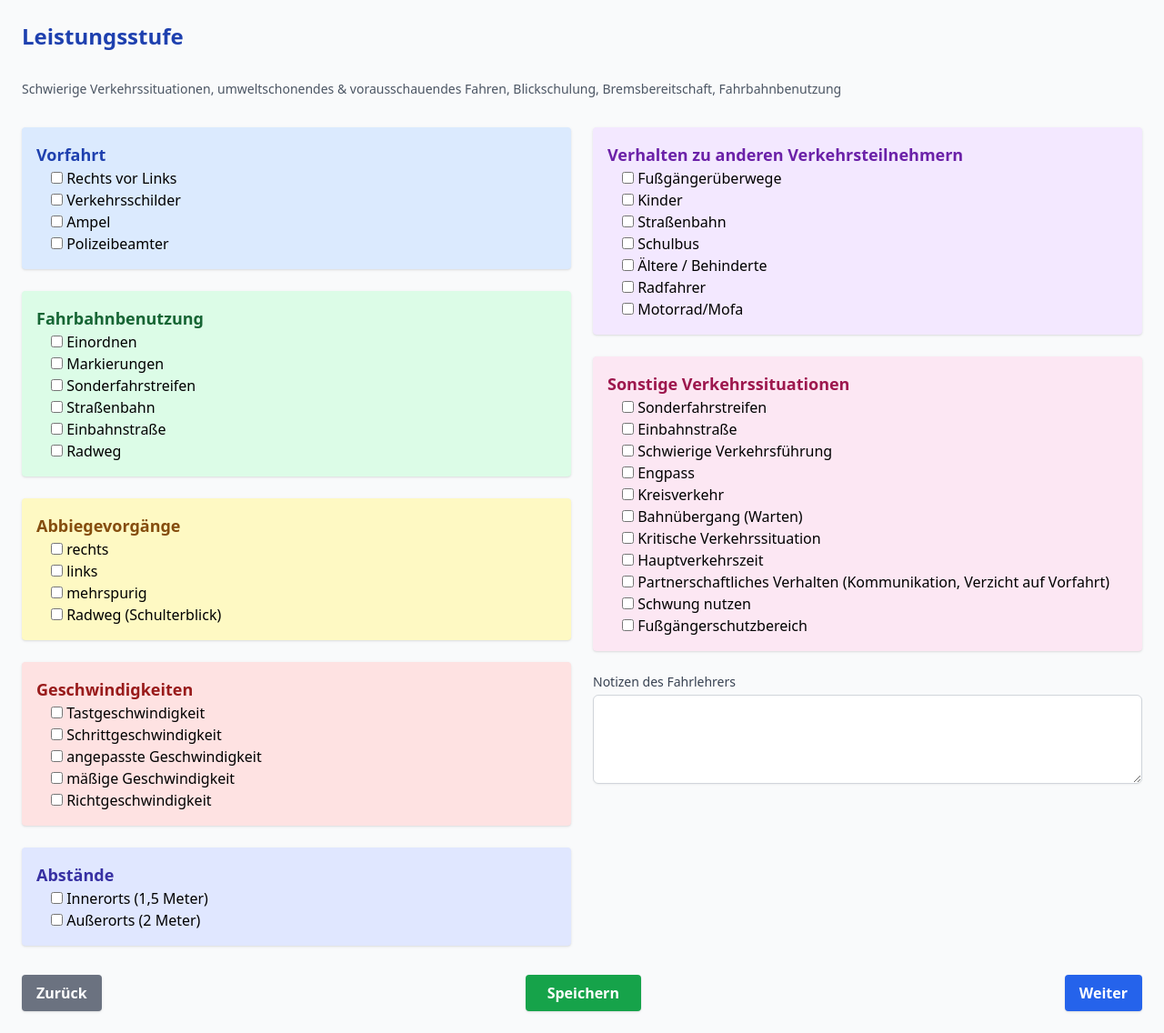
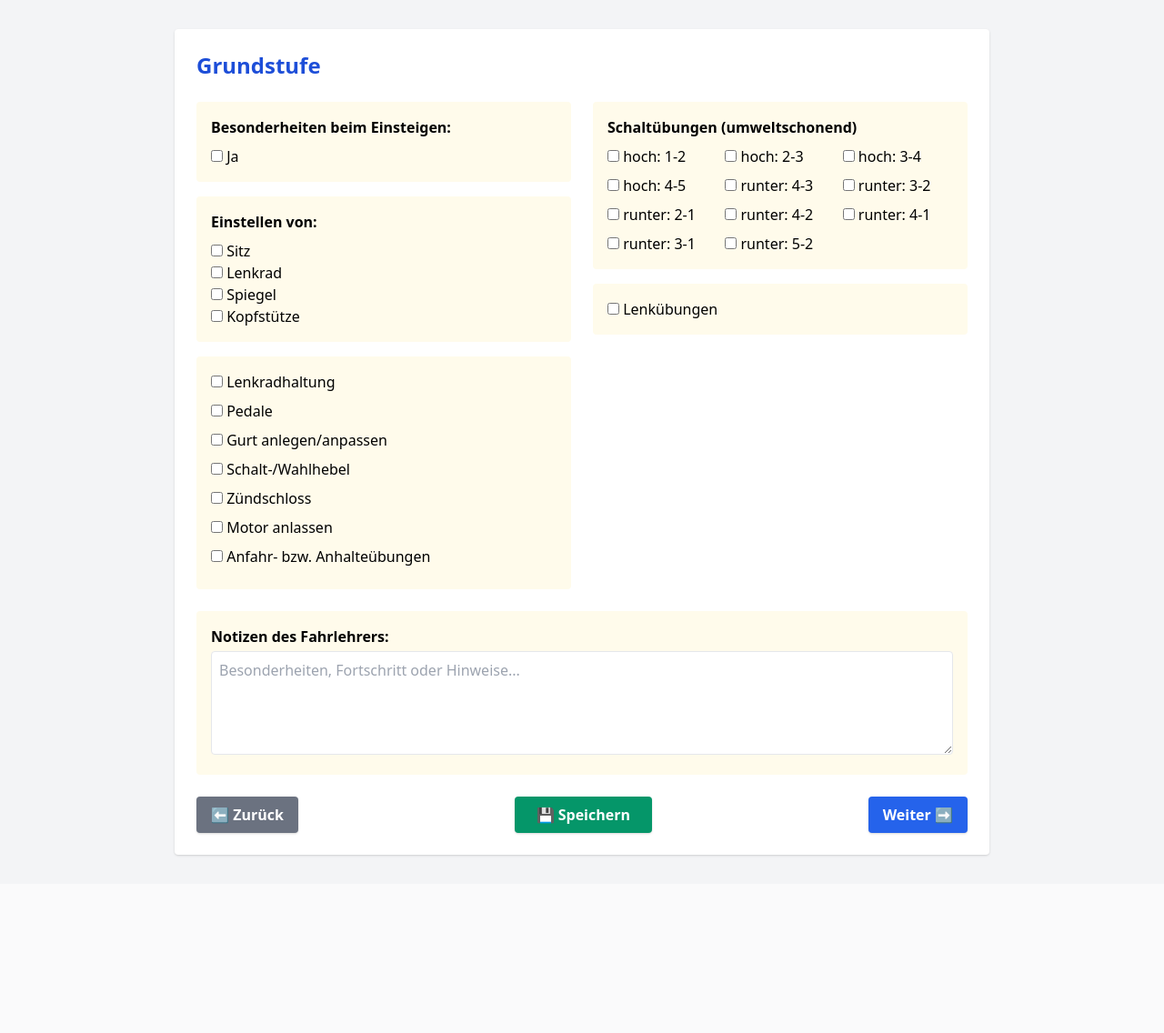
Before and after one commit to eyfahrlehrer/schuelerakte, a Flask app: template templates/grundstufe.html in a window 1280 px wide. Shown: the whole page at 91% size. After the commit the page ends 942 px from the top, so only its background shows below. Run offline with Flask 3, Linux system fonts and the light colour scheme; the template is opened without the code that fills it, so the values that code supplies are empty; some libraries are stand-ins or nearby versions.

Commit message:
Update grundstufe.html

```diff
--- a/templates/grundstufe.html
+++ b/templates/grundstufe.html
@@ -2,128 +2,90 @@
 <html lang="de">
 <head>
   <meta charset="UTF-8">
-  <title>Leistungsstufe</title>
-  <script src="https://cdn.tailwindcss.com"></script>
+  <title>Grundstufe – Ausbildungsdiagrammkarte</title>
+  <link href="https://cdn.jsdelivr.net/npm/tailwindcss@2.2.19/dist/tailwind.min.css" rel="stylesheet">
 </head>
-<body class="bg-gray-50 p-6">
-  <form method="POST" class="space-y-8">
-    <h1 class="text-2xl font-bold text-blue-800">Leistungsstufe</h1>
-    <p class="text-sm text-gray-600 mb-4">Schwierige Verkehrssituationen, umweltschonendes &amp; vorausschauendes Fahren, Blickschulung, Bremsbereitschaft, Fahrbahnbenutzung</p>
+<body class="bg-gray-100 p-8">
+  <div class="max-w-4xl mx-auto bg-white p-6 rounded shadow">
+    <h1 class="text-2xl font-bold text-blue-700 mb-6">Grundstufe</h1>
 
-    <!-- Zwei-Spalten-Layout -->
+    <form method="POST" class="space-y-6">
+      {% if status %}
+        <div class="bg-green-100 border-l-4 border-green-500 text-green-700 p-4 rounded">
+          {{ status }}
+        </div>
+      {% endif %}
+
       <div class="grid grid-cols-1 md:grid-cols-2 gap-6">
+        <!-- Spalte 1 -->
+        <div class="space-y-4">
+          <div class="bg-yellow-50 p-4 rounded">
+            <label class="block font-semibold mb-2">Besonderheiten beim Einsteigen:</label>
+            <input type="checkbox" name="einsteigen"> <span>Ja</span>
+          </div>
 
-      <!-- Spalte 1 -->
-      <div class="space-y-6">
+          <div class="bg-yellow-50 p-4 rounded">
+            <h2 class="font-semibold mb-2">Einstellen von:</h2>
+            <label class="block"><input type="checkbox" name="sitz"> Sitz</label>
+            <label class="block"><input type="checkbox" name="lenkrad"> Lenkrad</label>
+            <label class="block"><input type="checkbox" name="spiegel"> Spiegel</label>
+            <label class="block"><input type="checkbox" name="kopfstuetze"> Kopfstütze</label>
+          </div>
 
-        <!-- Vorfahrt -->
-        <div class="bg-blue-100 p-4 rounded shadow">
-          <h2 class="font-semibold text-lg text-blue-800">Vorfahrt</h2>
-          <div class="ml-4 space-y-1">
-            <label><input type="checkbox" name="rechts_vor_links"> Rechts vor Links</label><br>
-            <label><input type="checkbox" name="verkehrsschilder"> Verkehrsschilder</label><br>
-            <label><input type="checkbox" name="ampel"> Ampel</label><br>
-            <label><input type="checkbox" name="polizeibeamter"> Polizeibeamter</label>
+          <div class="bg-yellow-50 p-4 rounded">
+            <label class="block mb-2"><input type="checkbox" name="lenkhaltung"> Lenkradhaltung</label>
+            <label class="block mb-2"><input type="checkbox" name="pedale"> Pedale</label>
+            <label class="block mb-2"><input type="checkbox" name="guert"> Gurt anlegen/anpassen</label>
+            <label class="block mb-2"><input type="checkbox" name="wahlhebel"> Schalt-/Wahlhebel</label>
+            <label class="block mb-2"><input type="checkbox" name="zuendschloss"> Zündschloss</label>
+            <label class="block mb-2"><input type="checkbox" name="motor"> Motor anlassen</label>
+            <label class="block mb-2"><input type="checkbox" name="anhalteuebungen"> Anfahr- bzw. Anhalteübungen</label>
           </div>
         </div>
 
-        <!-- Fahrbahnbenutzung -->
-        <div class="bg-green-100 p-4 rounded shadow">
-          <h2 class="font-semibold text-lg text-green-800">Fahrbahnbenutzung</h2>
-          <div class="ml-4 space-y-1">
-            <label><input type="checkbox" name="einordnen"> Einordnen</label><br>
-            <label><input type="checkbox" name="markierungen"> Markierungen</label><br>
-            <label><input type="checkbox" name="sonderfahrstreifen"> Sonderfahrstreifen</label><br>
-            <label><input type="checkbox" name="strassenbahn"> Straßenbahn</label><br>
-            <label><input type="checkbox" name="einbahnstrasse"> Einbahnstraße</label><br>
-            <label><input type="checkbox" name="radweg"> Radweg</label>
+        <!-- Spalte 2 -->
+        <div class="space-y-4">
+          <div class="bg-yellow-50 p-4 rounded">
+            <h2 class="font-semibold mb-2">Schaltübungen (umweltschonend)</h2>
+            <div class="grid grid-cols-2 md:grid-cols-3 gap-2">
+              <label><input type="checkbox" name="hoch_1_2"> hoch: 1-2</label>
+              <label><input type="checkbox" name="hoch_2_3"> hoch: 2-3</label>
+              <label><input type="checkbox" name="hoch_3_4"> hoch: 3-4</label>
+              <label><input type="checkbox" name="hoch_4_5"> hoch: 4-5</label>
+              <label><input type="checkbox" name="runter_4_3"> runter: 4-3</label>
+              <label><input type="checkbox" name="runter_3_2"> runter: 3-2</label>
+              <label><input type="checkbox" name="runter_2_1"> runter: 2-1</label>
+              <label><input type="checkbox" name="runter_4_2"> runter: 4-2</label>
+              <label><input type="checkbox" name="runter_4_1"> runter: 4-1</label>
+              <label><input type="checkbox" name="runter_3_1"> runter: 3-1</label>
+              <label><input type="checkbox" name="runter_5_2"> runter: 5-2</label>
             </div>
           </div>
 
-        <!-- Abbiegevorgänge -->
-        <div class="bg-yellow-100 p-4 rounded shadow">
-          <h2 class="font-semibold text-lg text-yellow-800">Abbiegevorgänge</h2>
-          <div class="ml-4 space-y-1">
-            <label><input type="checkbox" name="abbiegen_rechts"> rechts</label><br>
-            <label><input type="checkbox" name="abbiegen_links"> links</label><br>
-            <label><input type="checkbox" name="mehrspurig"> mehrspurig</label><br>
-            <label><input type="checkbox" name="radweg_schulterblick"> Radweg (Schulterblick)</label>
+          <div class="bg-yellow-50 p-4 rounded">
+            <label><input type="checkbox" name="lenkuebungen"> Lenkübungen</label>
+          </div>
         </div>
       </div>
 
-        <!-- Geschwindigkeiten -->
-        <div class="bg-red-100 p-4 rounded shadow">
-          <h2 class="font-semibold text-lg text-red-800">Geschwindigkeiten</h2>
-          <div class="ml-4 space-y-1">
-            <label><input type="checkbox" name="tastgeschwindigkeit"> Tastgeschwindigkeit</label><br>
-            <label><input type="checkbox" name="schrittgeschwindigkeit"> Schrittgeschwindigkeit</label><br>
-            <label><input type="checkbox" name="angepasste_geschwindigkeit"> angepasste Geschwindigkeit</label><br>
-            <label><input type="checkbox" name="maessige_geschwindigkeit"> mäßige Geschwindigkeit</label><br>
-            <label><input type="checkbox" name="richtgeschwindigkeit"> Richtgeschwindigkeit</label>
-          </div>
-        </div>
-
-        <!-- Abstände -->
-        <div class="bg-indigo-100 p-4 rounded shadow">
-          <h2 class="font-semibold text-lg text-indigo-800">Abstände</h2>
-          <div class="ml-4 space-y-1">
-            <label><input type="checkbox" name="abstand_innerorts"> Innerorts (1,5 Meter)</label><br>
-            <label><input type="checkbox" name="abstand_ausserorts"> Außerorts (2 Meter)</label>
-          </div>
-        </div>
-
-      </div>
-
-      <!-- Spalte 2 -->
-      <div class="space-y-6">
-
-        <!-- Verhalten zu anderen Verkehrsteilnehmern -->
-        <div class="bg-purple-100 p-4 rounded shadow">
-          <h2 class="font-semibold text-lg text-purple-800">Verhalten zu anderen Verkehrsteilnehmern</h2>
-          <div class="ml-4 space-y-1">
-            <label><input type="checkbox" name="fussgaenger"> Fußgängerüberwege</label><br>
-            <label><input type="checkbox" name="kinder"> Kinder</label><br>
-            <label><input type="checkbox" name="strassenbahn"> Straßenbahn</label><br>
-            <label><input type="checkbox" name="schulbus"> Schulbus</label><br>
-            <label><input type="checkbox" name="aeltere"> Ältere / Behinderte</label><br>
-            <label><input type="checkbox" name="radfahrer"> Radfahrer</label><br>
-            <label><input type="checkbox" name="mofa"> Motorrad/Mofa</label>
-          </div>
-        </div>
-
-        <!-- Sonstige Verkehrssituationen -->
-        <div class="bg-pink-100 p-4 rounded shadow">
-          <h2 class="font-semibold text-lg text-pink-800">Sonstige Verkehrssituationen</h2>
-          <div class="ml-4 space-y-1">
-            <label><input type="checkbox" name="sonderfahrstreifen"> Sonderfahrstreifen</label><br>
-            <label><input type="checkbox" name="einbahnstrasse"> Einbahnstraße</label><br>
-            <label><input type="checkbox" name="schwierige"> Schwierige Verkehrsführung</label><br>
-            <label><input type="checkbox" name="engpass"> Engpass</label><br>
-            <label><input type="checkbox" name="kreisverkehr"> Kreisverkehr</label><br>
-            <label><input type="checkbox" name="bahnuebergang"> Bahnübergang (Warten)</label><br>
-            <label><input type="checkbox" name="kritisch"> Kritische Verkehrssituation</label><br>
-            <label><input type="checkbox" name="hauptverkehrszeit"> Hauptverkehrszeit</label><br>
-            <label><input type="checkbox" name="partnerschaft"> Partnerschaftliches Verhalten (Kommunikation, Verzicht auf Vorfahrt)</label><br>
-            <label><input type="checkbox" name="schwung"> Schwung nutzen</label><br>
-            <label><input type="checkbox" name="fussgaengerschutz"> Fußgängerschutzbereich</label>
-          </div>
-        </div>
-
-        <!-- Notizen -->
-        <div>
-          <label for="notizen" class="block text-sm font-medium text-gray-700">Notizen des Fahrlehrers</label>
-          <textarea name="notizen" rows="4" class="mt-1 block w-full border border-gray-300 rounded-md shadow-sm"></textarea>
-        </div>
-
-      </div>
+      <div class="bg-yellow-50 p-4 rounded">
+        <label for="notizen" class="block font-semibold mb-1">Notizen des Fahrlehrers:</label>
+        <textarea name="notizen" id="notizen" rows="4" class="w-full border p-2 rounded" placeholder="Besonderheiten, Fortschritt oder Hinweise..."></textarea>
       </div>
 
       <!-- Navigation -->
-    <div class="flex flex-col md:flex-row justify-between items-center gap-4 mt-6">
-      <a href="{{ url_for('aufbaustufe') }}" class="bg-gray-500 hover:bg-gray-600 text-white font-semibold py-2 px-4 rounded shadow w-full md:w-auto text-center">Zurück</a>
-      <button type="submit" class="bg-green-600 hover:bg-green-700 text-white font-semibold py-2 px-6 rounded shadow w-full md:w-auto">Speichern</button>
-      <a href="{{ url_for('grundstufe') }}" class="bg-blue-600 hover:bg-blue-700 text-white font-semibold py-2 px-4 rounded shadow w-full md:w-auto text-center">Weiter</a>
+      <div class="mt-6 flex flex-col md:flex-row justify-between items-center gap-4">
+        <a href="{{ url_for('stammdaten') }}" class="bg-gray-500 hover:bg-gray-600 text-white font-semibold py-2 px-4 rounded shadow">
+          ⬅️ Zurück
+        </a>
+        <button type="submit" class="bg-green-600 hover:bg-green-700 text-white font-semibold py-2 px-6 rounded shadow">
+          💾 Speichern
+        </button>
+        <a href="{{ url_for('aufbaustufe') }}" class="bg-blue-600 hover:bg-blue-700 text-white font-semibold py-2 px-4 rounded shadow">
+          Weiter ➡️
+        </a>
       </div>
     </form>
+  </div>
 </body>
 </html>
```
Lines whose indentation alone changed are shown as unchanged.
